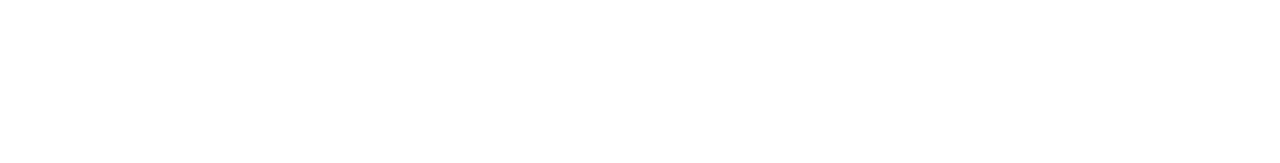
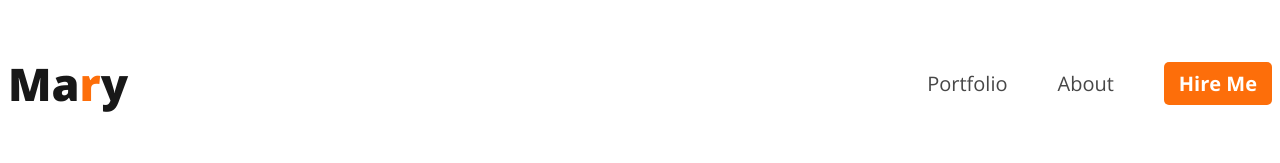
Before and after one commit to azizulha429/developer-portfolio, a plain HTML site: page index.html in a window 1280 px wide. Drawn offline with nearby package versions, Linux system fonts and the light colour scheme.

Commit message:
nav design

```diff
--- a/index.html
+++ b/index.html
@@ -1,12 +1,29 @@
 <!DOCTYPE html>
 <html lang="en">
+
 <head>
   <meta charset="UTF-8">
   <meta name="viewport" content="width=device-width, initial-scale=1.0">
+  <link rel="shortcut icon" href="images/icons/favicon.png" type="image/x-icon">
   <title>Portfolio</title>
   <link rel="stylesheet" href="styles/style.css">
+  <link href="https://fonts.googleapis.com/css2?family=Open+Sans:ital,wght@0,300..800;1,300..800&display=swap"
+    rel="stylesheet">
 </head>
+
 <body>
+  <header>
+    <nav>
+      <h3 class="nav-title">Ma<span class="primary-color">r</span>y</h3>
+      <ul>
+        <li><a href="">Portfolio</a></li>
+        <li><a href="">About</a></li>
+        <li><button class="primary-btn">Hire Me</button></li>
+      </ul>
+    </nav>
+  </header>
+  <main></main>
+  <footer></footer>
+</body>
 
-</body>
 </html>
--- a/styles/style.css
+++ b/styles/style.css
@@ -0,0 +1,51 @@
+/* Common Style */
+* {
+  font-family: "Open Sans", sans-serif;
+}
+
+.primary-color {
+  color: #FD6E0A;
+}
+
+.primary-btn {
+  padding: 8px 15px;
+  border: none;
+  border-radius: 5px;
+  background: #FD6E0A;
+  font-size: 20px;
+  font-weight: 700;
+  color: #fff;
+  cursor: pointer;
+}
+.primary-btn:hover{
+  background: #964409;
+}
+
+/* Nav Related Style */
+nav {
+  display: flex;
+  align-items: center;
+  justify-content: space-between;
+}
+
+.nav-title {
+  color: #181818;
+  font-size: 45px;
+  font-weight: 800;
+}
+
+nav>ul {
+  display: flex;
+  align-items: center;
+}
+
+nav li {
+  list-style: none;
+}
+
+nav a {
+  text-decoration: none;
+  margin-right: 50px;
+  color: #474747;
+  font-size: 20px;
+}
```
